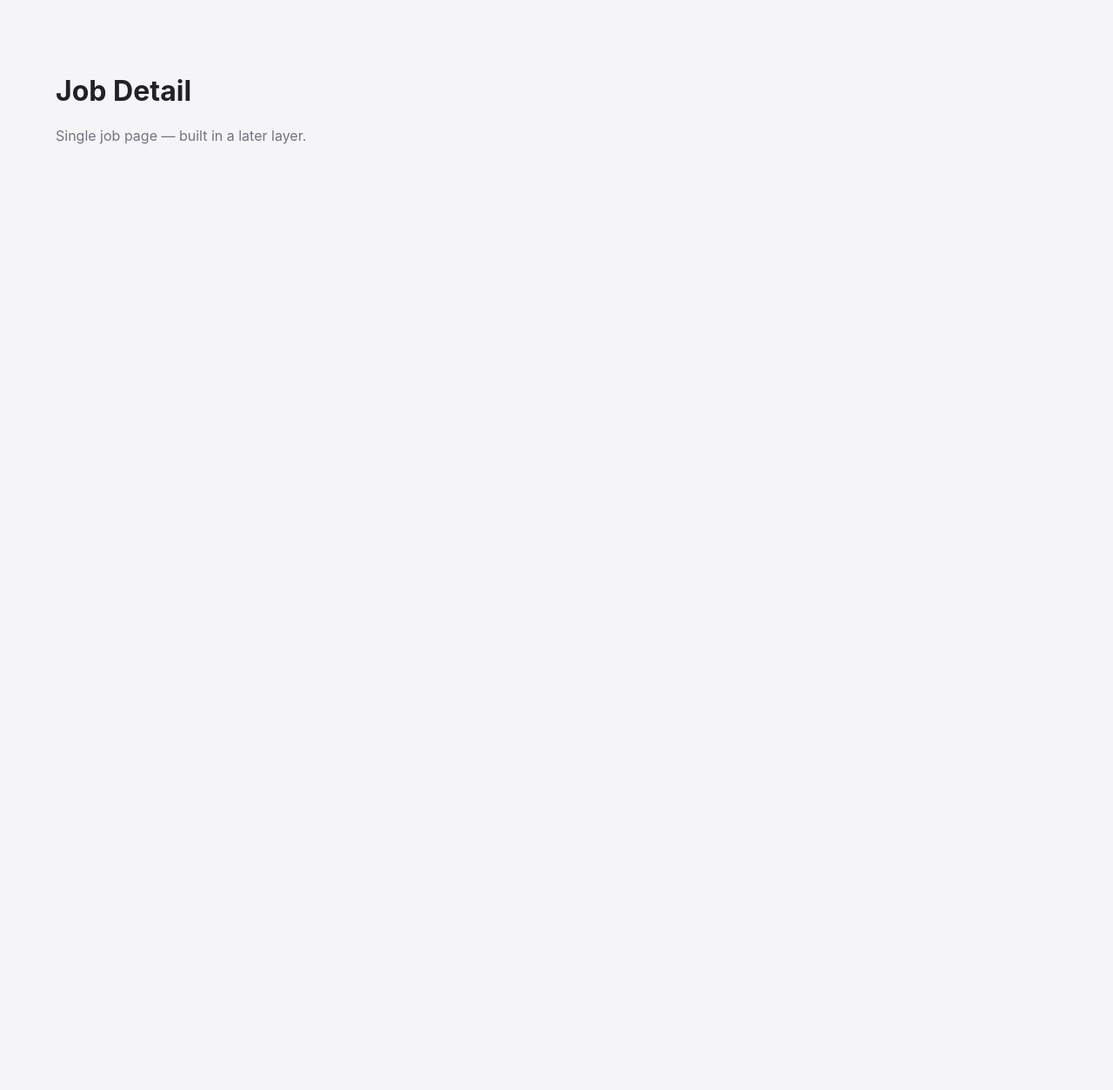
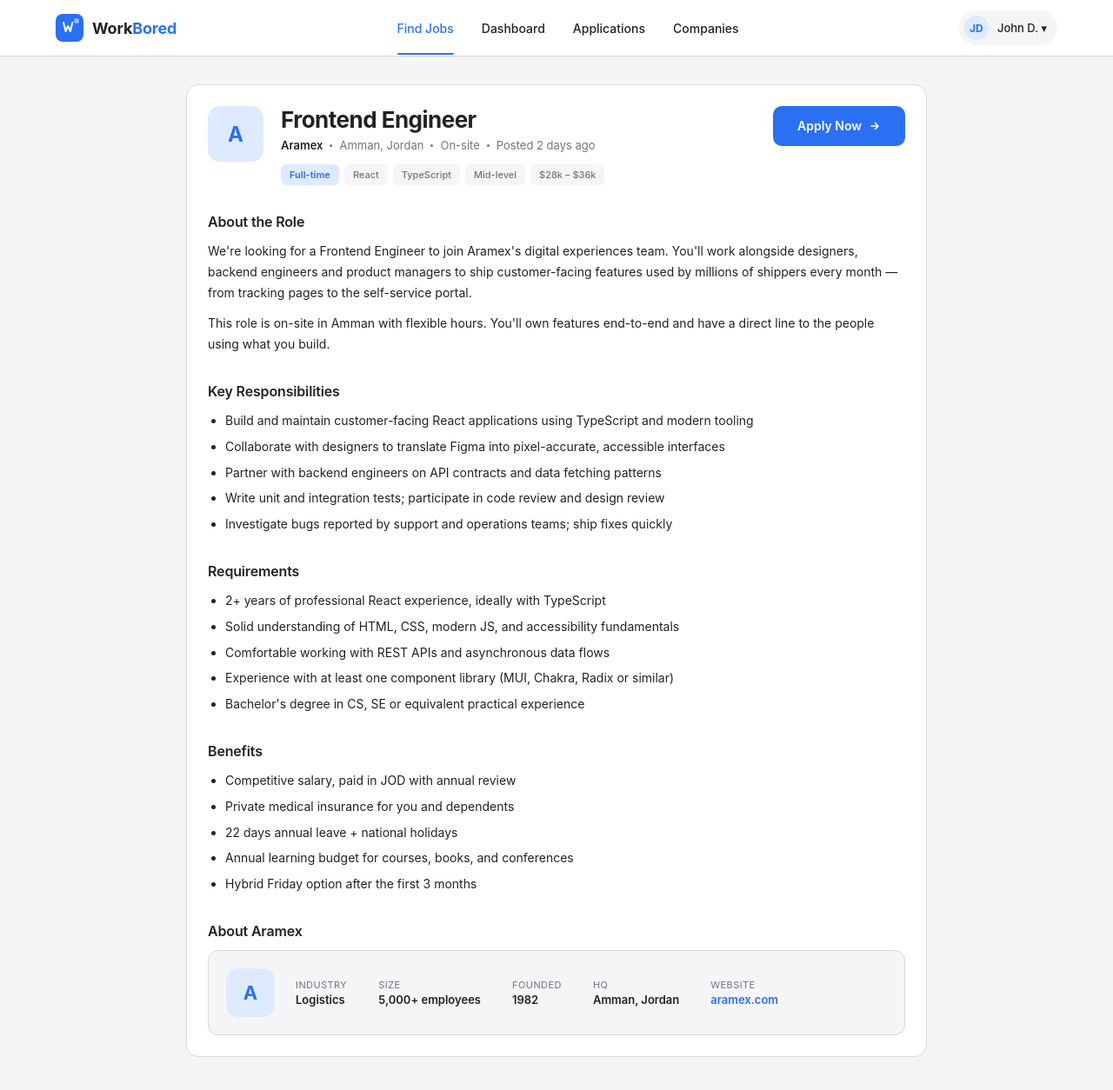
Before and after one commit to omaralrai/workbored-frontend, a React (Vite) app: page /jobs/1 in a window 1280 px wide. Shown: the top 1254 px of the page at 87% size. Before the commit the page ends 800 px from the top, so only its background shows below. Built offline with nearby package versions, Linux system fonts and the light colour scheme.

Commit message:
Build job detail page with role info, requirements, and company section

```diff
--- a/src/pages/JobDetail.jsx
+++ b/src/pages/JobDetail.jsx
@@ -1,9 +1,97 @@
+import { Link, useParams } from 'react-router-dom';
+import Navbar from '../components/layout/Navbar';
+
+const ArrowIcon = () => (
+  <svg width="14" height="14" viewBox="0 0 14 14" fill="none"><path d="M3 7H11M11 7L7.5 3.5M11 7L7.5 10.5" stroke="white" strokeWidth="1.6" strokeLinecap="round" /></svg>
+);
+
 const JobDetail = () => {
+  const { id } = useParams();
+
   return (
-    <div className="container page-placeholder">
-      <h1>Job Detail</h1>
-      <p className="muted">Single job page — built in a later layer.</p>
-    </div>
+    <>
+      <Navbar variant="seeker" current="jobs" user={{ initials: 'JD', name: 'John D.' }} />
+
+      <main className="main no-side narrow">
+        <div className="card card-pad">
+          <div className="jd-head">
+            <div className="left">
+              <div className="co-logo lg">A</div>
+              <div>
+                <h1>Frontend Engineer</h1>
+                <div className="jd-meta">
+                  <span className="co-name">Aramex</span>
+                  <span className="dot"></span><span>Amman, Jordan</span>
+                  <span className="dot"></span><span>On-site</span>
+                  <span className="dot"></span><span>Posted 2 days ago</span>
+                </div>
+                <div className="jd-tags">
+                  <span className="chip blue">Full-time</span>
+                  <span className="chip">React</span>
+                  <span className="chip">TypeScript</span>
+                  <span className="chip">Mid-level</span>
+                  <span className="chip">$28k – $36k</span>
+                </div>
+              </div>
+            </div>
+            <Link className="btn btn-primary btn-lg" to="/seeker/applications">Apply Now <ArrowIcon /></Link>
+          </div>
+
+          <div className="jd-section">
+            <h3>About the Role</h3>
+            <p>We're looking for a Frontend Engineer to join Aramex's digital experiences team. You'll work alongside designers, backend engineers and product managers to ship customer-facing features used by millions of shippers every month — from tracking pages to the self-service portal.</p>
+            <p>This role is on-site in Amman with flexible hours. You'll own features end-to-end and have a direct line to the people using what you build.</p>
+          </div>
+
+          <div className="jd-section">
+            <h3>Key Responsibilities</h3>
+            <ul>
+              <li>Build and maintain customer-facing React applications using TypeScript and modern tooling</li>
+              <li>Collaborate with designers to translate Figma into pixel-accurate, accessible interfaces</li>
+              <li>Partner with backend engineers on API contracts and data fetching patterns</li>
+              <li>Write unit and integration tests; participate in code review and design review</li>
+              <li>Investigate bugs reported by support and operations teams; ship fixes quickly</li>
+            </ul>
+          </div>
+
+          <div className="jd-section">
+            <h3>Requirements</h3>
+            <ul>
+              <li>2+ years of professional React experience, ideally with TypeScript</li>
+              <li>Solid understanding of HTML, CSS, modern JS, and accessibility fundamentals</li>
+              <li>Comfortable working with REST APIs and asynchronous data flows</li>
+              <li>Experience with at least one component library (MUI, Chakra, Radix or similar)</li>
+              <li>Bachelor's degree in CS, SE or equivalent practical experience</li>
+            </ul>
+          </div>
+
+          <div className="jd-section">
+            <h3>Benefits</h3>
+            <ul>
+              <li>Competitive salary, paid in JOD with annual review</li>
+              <li>Private medical insurance for you and dependents</li>
+              <li>22 days annual leave + national holidays</li>
+              <li>Annual learning budget for courses, books, and conferences</li>
+              <li>Hybrid Friday option after the first 3 months</li>
+            </ul>
+          </div>
+
+          <div className="jd-section">
+            <h3>About Aramex</h3>
+            <div className="about-co">
+              <div className="co-logo md">A</div>
+              <div className="info">
+                <div><div className="k">Industry</div><div className="v">Logistics</div></div>
+                <div><div className="k">Size</div><div className="v">5,000+ employees</div></div>
+                <div><div className="k">Founded</div><div className="v">1982</div></div>
+                <div><div className="k">HQ</div><div className="v">Amman, Jordan</div></div>
+                <div><div className="k">Website</div><div className="v link">aramex.com</div></div>
+              </div>
+            </div>
+          </div>
+        </div>
+      </main>
+    </>
   );
 };
 
--- a/src/styles/global.css
+++ b/src/styles/global.css
@@ -147,6 +147,33 @@
 .search-strip .field .lbl{font-size:11px;color:var(--grey);font-weight:600;letter-spacing:.04em;text-transform:uppercase}
 .search-strip .field .val{font-size:14px;color:var(--text);font-weight:500;display:flex;align-items:center;gap:8px}
 .search-strip .btn-search{margin-left:8px;background:var(--primary);color:#fff;font-weight:600;font-size:13px;padding:12px 22px;border-radius:8px;border:0}
+
+/* Job detail */
+.jd-head{display:flex;align-items:flex-start;gap:20px;justify-content:space-between}
+.jd-head .left{display:flex;gap:20px;align-items:flex-start}
+.jd-head h1{font-size:26px;font-weight:700;margin:0 0 6px;letter-spacing:-.02em}
+.jd-meta{font-size:13px;color:var(--grey);display:flex;gap:8px;align-items:center;flex-wrap:wrap}
+.jd-meta .dot{width:3px;height:3px;border-radius:50%;background:var(--grey)}
+.jd-meta .co-name{font-weight:600;color:var(--text)}
+.jd-tags{margin-top:14px;display:flex;gap:6px;flex-wrap:wrap}
+.jd-section{margin-top:32px}
+.jd-section h3{font-size:16px;font-weight:600;margin:0 0 12px;letter-spacing:-.01em}
+.jd-section p{font-size:14px;line-height:1.7;color:var(--text);margin:0 0 12px}
+.jd-section ul{margin:0;padding-left:20px;color:var(--text)}
+.jd-section ul li{font-size:14px;line-height:1.7;margin-bottom:6px}
+.co-logo.lg{width:64px;height:64px;font-size:24px;border-radius:14px}
+.co-logo.md{width:56px;height:56px;font-size:22px;border-radius:14px}
+.about-co{display:grid;grid-template-columns:auto 1fr;gap:24px;align-items:center;background:var(--bg);border:1px solid var(--border);border-radius:12px;padding:20px}
+.about-co .info{display:flex;gap:36px;flex-wrap:wrap;font-size:13px}
+.about-co .info .k{color:var(--grey);margin-bottom:2px;font-size:11px;letter-spacing:.04em;text-transform:uppercase}
+.about-co .info .v{font-weight:600}
+.about-co .info .v.link{color:var(--primary)}
+.main.narrow{max-width:980px;margin:0 auto}
+@media (max-width: 640px){
+  .jd-head{flex-direction:column}
+  .about-co{grid-template-columns:1fr;text-align:center}
+  .about-co .info{justify-content:center}
+}
 
 /* Filter bar */
 .filter-bar{display:flex;gap:12px;align-items:center;background:#fff;border:1px solid var(--border);border-radius:12px;padding:10px;margin-bottom:20px}
```
